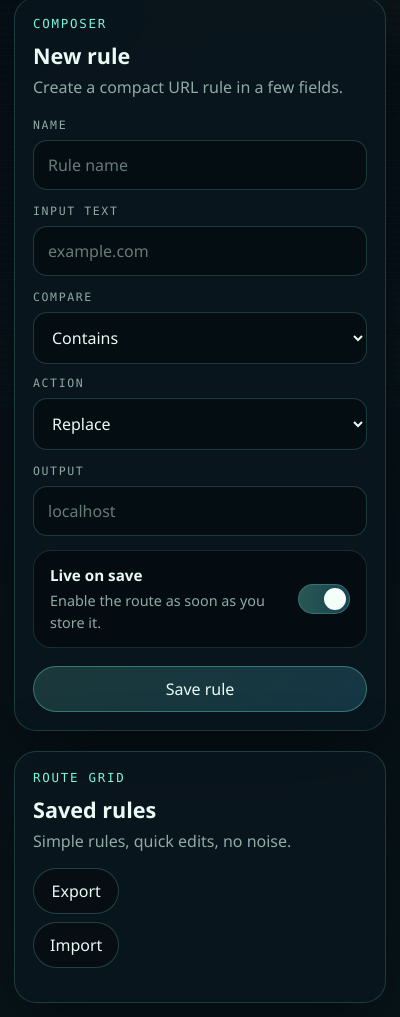
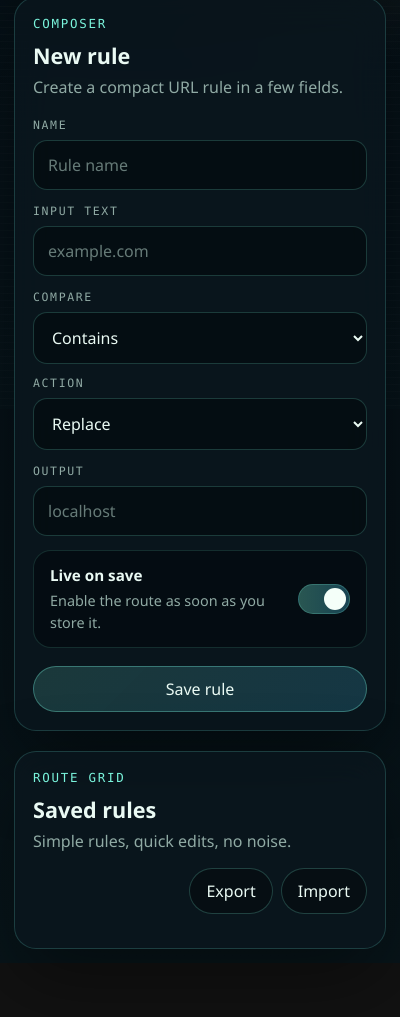
Before and after one commit to Quedow/redirector-3000, a browser extension: page shared/popup.html in a window 400 px wide. Shown: the part 435-1452 px from the top of the page. After the commit the page ends 1398 px from the top, so only its background shows below. Drawn offline with Linux system fonts and the light colour scheme.

Commit message:
feat: inline import/export

```diff
--- a/shared/popup.html
+++ b/shared/popup.html
@@ -355,7 +355,7 @@
     .panel-header {
       display: flex;
       justify-content: space-between;
-      align-items: end;
+      align-items: center;
       flex-wrap: wrap;
       gap: 16px;
       margin-bottom: 16px;
@@ -368,8 +368,11 @@
 
     .panel-tools {
       display: flex;
-      flex-wrap: wrap;
+      flex-wrap: nowrap;
+      align-items: center;
       gap: 8px;
+      margin-left: auto;
+      white-space: nowrap;
     }
 
     .rules-list {
@@ -549,8 +552,7 @@
       }
 
       .rule-actions,
-      .actions,
-      .panel-tools {
+      .actions {
         flex-direction: column;
       }
     }
```
